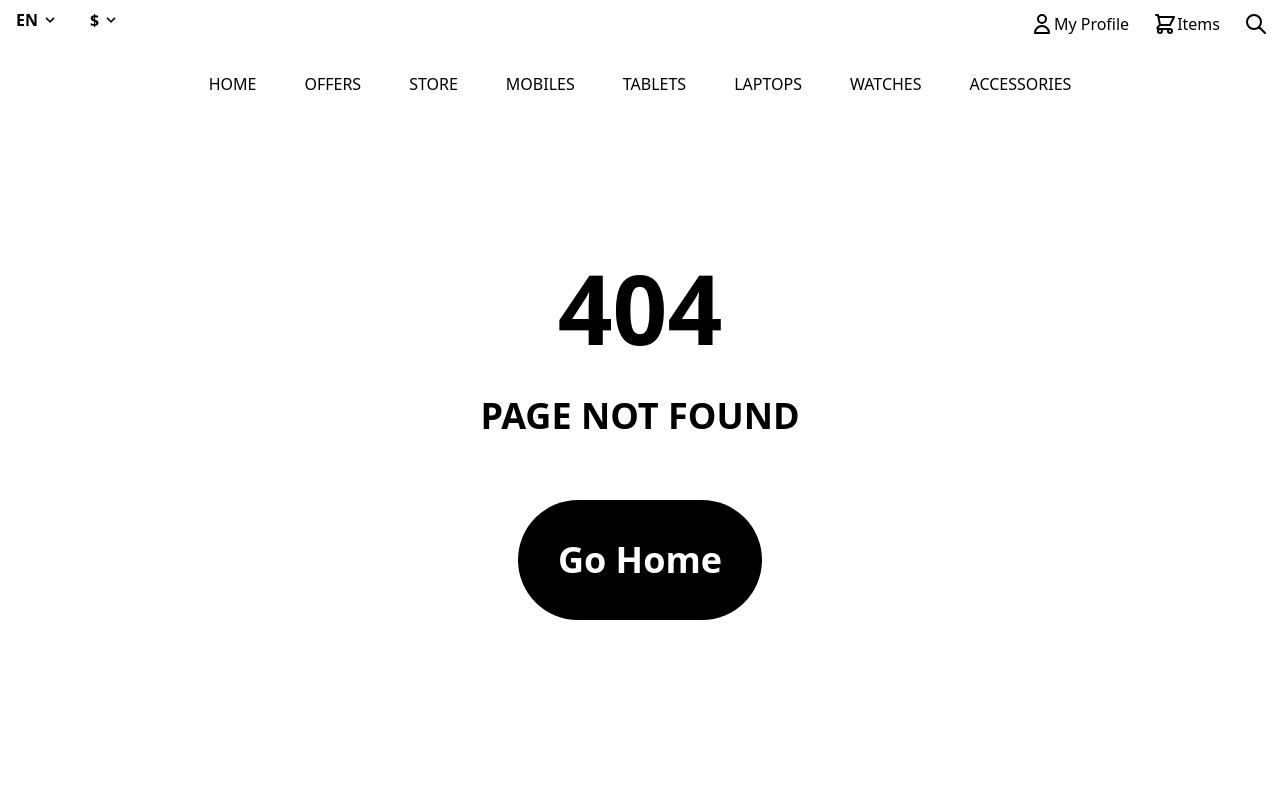
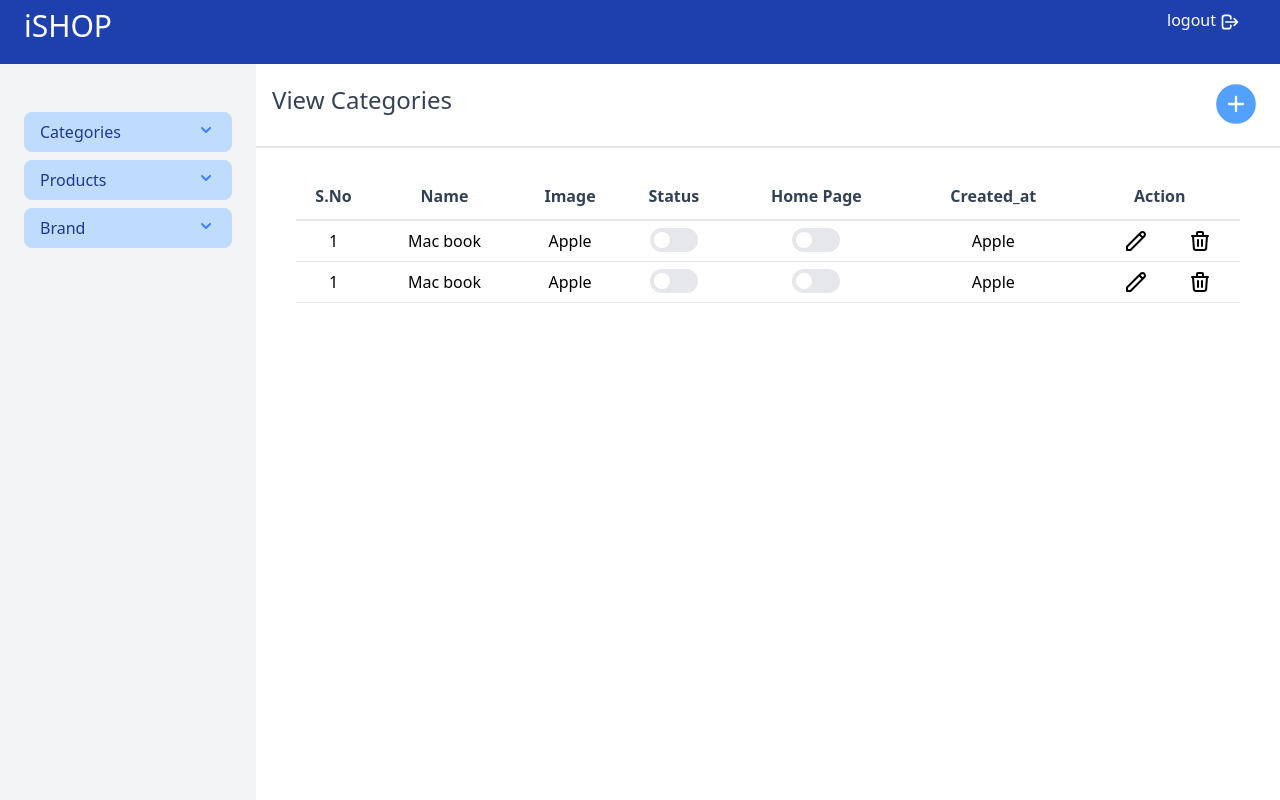
Before and after one commit to HarshitSharma19/project1, a React (Create React App) app in the folder frontend/: page /admin-panel/category/view in a window 1280 px wide. Shown: the top 800 px of the page. Built offline with nearby package versions, Linux system fonts and the light colour scheme.

Commit message:
modify admin panel pages(brand,categories,product)

```diff
--- a/frontend/src/Admin/AdminApp.jsx
+++ b/frontend/src/Admin/AdminApp.jsx
@@ -6,6 +6,8 @@ import ViewCategory from './AdminComponents/ViewCategory'
 import AddCategory from './AdminComponents/AddCategory'
 import AddProducts from './AdminComponents/AddProducts'
 import ViewProducts from './AdminComponents/ViewProducts'
+import AddBrand from './AdminComponents/AddBrand'
+import ViewBrand from './AdminComponents/ViewBrand'
 
 export default function AdminApp() {
   return (
@@ -13,10 +15,12 @@ export default function AdminApp() {
     <Routes>
       <Route path ='/login' element = {<Login/>}/>
       <Route path ="/admin-panel" element={<AdminPanel com={""}/>} />
-      <Route path ='/admin-panel/add-category' element={<AdminPanel com={<AddCategory/>}/>}/>
-      <Route path ='/admin-panel/view-category' element={<AdminPanel com={<ViewCategory/>}/>}/>
-      <Route path ='/admin-panel/add-products' element={<AdminPanel com={<AddProducts/>}/>}/>
-      <Route path ='/admin-panel/view-products' element={<AdminPanel com={<ViewProducts/>}/>}/>
+      <Route path ='/admin-panel/category/add' element={<AdminPanel com={<AddCategory/>}/>}/>
+      <Route path ='/admin-panel/category/view' element={<AdminPanel com={<ViewCategory/>}/>}/>
+      <Route path ='/admin-panel/products/add' element={<AdminPanel com={<AddProducts/>}/>}/>
+      <Route path ='/admin-panel/products/view' element={<AdminPanel com={<ViewProducts/>}/>}/>
+      <Route path ='/admin-panel/brand/add' element={<AdminPanel com={<AddBrand/>}/>}/>
+      <Route path ='/admin-panel/brand/view' element={<AdminPanel com={<ViewBrand/>}/>}/>
     </Routes>
     </>
     )
--- /dev/null
+++ b/frontend/src/Admin/AdminComponents/AddBrand.jsx
@@ -0,0 +1,7 @@
+import React from 'react'
+
+export default function AddBrand() {
+  return (
+    <div>AddBrand</div>
+  )
+}
--- a/frontend/src/Admin/AdminComponents/AddCategory.jsx
+++ b/frontend/src/Admin/AdminComponents/AddCategory.jsx
@@ -1,6 +1,6 @@
 import React from 'react'
-import { Link, useParams } from 'react-router-dom'
-
+import { useParams } from 'react-router-dom'
+import Dropzone from './Dropzone'
 export default function AddCategory() {
   const Page = useParams()
   return (
@@ -19,12 +19,12 @@ export default function AddCategory() {
         <table className='table-auto w-full '>
           <tbody>
             <tr className='h-16'>
-              <td className='w-48'>Category</td>
+              <td className='w-48'>Name</td>
               <td><input type="text" className="border border-slate-400  w-96 h-8 focus:outline-none focus:ring-1 focus:ring-indigo-600 rounded-md" /> </td>
             </tr>
-            <tr className='h-16 border-b-2'>
-              <td className='w-48 pb-32 pt-7'>Brand</td>
-              <td className='pb-32 pt-7'><input type="text" className="border border-slate-400  w-96 h-8 focus:outline-none focus:ring-1 focus:ring-indigo-600 rounded-md" /></td>
+            <tr className='h-26 border-b-2'>
+              <td className='flex items-start mt-4'>Upload Images</td>
+              <td className=' mt-6 pt-4 pb-20'><Dropzone/></td>
             </tr>
             <tr>
               <td className='h-28 text-end' colSpan={2} >
--- a/frontend/src/Admin/AdminComponents/AddProducts.jsx
+++ b/frontend/src/Admin/AdminComponents/AddProducts.jsx
@@ -1,7 +1,8 @@
 import React from 'react'
-import { Link, useParams } from 'react-router-dom'
+import { useParams } from 'react-router-dom'
 import Dropzone from "./Dropzone"
 export default function AddProducts() {
+
   const Page = useParams()
   return (
     (Page.id)?
@@ -37,14 +38,14 @@ export default function AddProducts() {
             </tr>
             <tr className='h-28'>
               <td>
-                <select className="w-56 h-8 text-center rounded-md">
+                <select className="w-56 h-8 text-center rounded-md border">
                   <option value="">--Brand--</option>
                   <option value="Partnership">Partnership</option>
                   <option value="General Question">General</option>
                 </select>
               </td>
               <td>
-                <select className="w-56 h-8 text-center rounded-md">
+                <select className="w-56 h-8 text-center rounded-md border">
                   <option value="">--Categories--</option>
                   <option value="Partnership">Partnership</option>
                   <option value="General Question">General</option>
--- a/frontend/src/Admin/AdminComponents/DropDown.jsx
+++ b/frontend/src/Admin/AdminComponents/DropDown.jsx
@@ -10,23 +10,23 @@ export default function DropDown() {
         <Disclosure>
           {({ open }) => (
             <>
-              <Disclosure.Button className="flex w-full justify-between rounded-lg bg-blue-100 px-4 py-2 text-left text-base font-medium  text-blue-900 hover:bg-blue-300 focus:outline-none focus-visible:ring focus-visible:ring-blue-500 focus-visible:ring-opacity-75">
+              <Disclosure.Button className="flex w-full justify-between rounded-lg bg-blue-200 px-4 py-2 text-left text-base font-medium  text-blue-900 hover:bg-blue-300 focus:outline-none focus-visible:ring focus-visible:ring-blue-500 focus-visible:ring-opacity-75">
                 <span>Categories</span>
                 <ChevronUpIcon
                   className={`${
-                    open ? 'rotate-180 transform' : ''
+                    open ? 'rotate-360 transform' : 'rotate-180 transform'
                   } h-5 w-5 text-blue-500`}
                 />
               </Disclosure.Button>
               <Disclosure.Panel className="px-4 pt-4 pb-1 text-gray-700">
-              <Link to='/admin-panel/add-category'><button className='flex w-48 rounded-md py-1  pl-2 text-left text-base hover:bg-slate-200'>
+              <Link to='/admin-panel/category/add'><button className='flex w-48 rounded-md py-1  pl-2 text-left text-base hover:bg-slate-200'>
                     <svg xmlns="http://www.w3.org/2000/svg" className="h-5 w-5 mt-1 mr-2" fill="none" viewBox="0 0 24 24" stroke="currentColor" strokeWidth="2">
                     <path strokeLinecap="round" strokeLinejoin="round" d="M12 6v6m0 0v6m0-6h6m-6 0H6" />
                     </svg> Add
                   </button></Link>
               </Disclosure.Panel>
               <Disclosure.Panel className="px-4 pt-3 pb-2 text-gray-700">
-              <Link to='/admin-panel/view-category'><button className='flex w-48 rounded-md py-1 pl-2 text-left text-base hover:bg-slate-200'>
+              <Link to='/admin-panel/category/view'><button className='flex w-48 rounded-md py-1 pl-2 text-left text-base hover:bg-slate-200'>
                     <svg xmlns="http://www.w3.org/2000/svg" className="h-5 w-5 mt-1 mr-2" fill="none" viewBox="0 0 24 24" stroke="currentColor" strokeWidth="2">
                     <path strokeLinecap="round" strokeLinejoin="round" d="M4 6h16M4 10h16M4 14h16M4 18h16" />
                     </svg>View
@@ -42,19 +42,47 @@ export default function DropDown() {
                 <span>Products</span>
                 <ChevronUpIcon
                   className={`${
-                    open ? 'rotate-180 transform' : ''
+                    open ? 'rotate-360 transform' : 'rotate-180 transform'
                   } h-5 w-5 text-blue-500`}
                 />
               </Disclosure.Button>
               <Disclosure.Panel className="px-4 pt-4 pb-1 text-gray-700">
-                  <Link to='/admin-panel/add-products'><button className='flex w-48  rounded-md py-1 pl-2 text-left text-base hover:bg-slate-200'>
+                  <Link to='/admin-panel/products/add'><button className='flex w-48  rounded-md py-1 pl-2 text-left text-base hover:bg-slate-200'>
                     <svg xmlns="http://www.w3.org/2000/svg" className="h-5 w-5 mt-1 mr-2" fill="none" viewBox="0 0 24 24" stroke="currentColor" strokeWidth="2">
                     <path strokeLinecap="round" strokeLinejoin="round" d="M12 6v6m0 0v6m0-6h6m-6 0H6" />
                     </svg> Add
                   </button></Link>
               </Disclosure.Panel>
               <Disclosure.Panel className="px-4 pt-3 pb-2 text-gray-700">
-                 <Link to='/admin-panel/view-products'><button className='flex w-48 rounded-md py-1 pl-2 text-left   text-base hover:bg-slate-200'>
+                 <Link to='/admin-panel/products/view'><button className='flex w-48 rounded-md py-1 pl-2 text-left   text-base hover:bg-slate-200'>
+                    <svg xmlns="http://www.w3.org/2000/svg" className="h-5 w-5 mt-1 mr-2" fill="none" viewBox="0 0 24 24" stroke="currentColor" strokeWidth="2">
+                    <path strokeLinecap="round" strokeLinejoin="round" d="M4 6h16M4 10h16M4 14h16M4 18h16" />
+                    </svg>View
+                  </button></Link>
+              </Disclosure.Panel>
+            </>
+          )}
+        </Disclosure>
+        <Disclosure as="div" className="mt-2">
+          {({ open }) => (
+            <>
+              <Disclosure.Button className="flex w-full justify-between rounded-lg bg-blue-200 px-4 py-2 text-left text-base font-medium text-blue-900 hover:bg-blue-300 focus:outline-none focus-visible:ring focus-visible:ring-blue-600 focus-visible:ring-opacity-75">
+                <span>Brand</span>
+                <ChevronUpIcon
+                  className={`${
+                    open ? 'rotate-360 transform' : 'rotate-180 transform'
+                  } h-5 w-5 text-blue-500`}
+                />
+              </Disclosure.Button>
+              <Disclosure.Panel className="px-4 pt-4 pb-1 text-gray-700">
+                  <Link to='/admin-panel/brand/add'><button className='flex w-48  rounded-md py-1 pl-2 text-left text-base hover:bg-slate-200'>
+                    <svg xmlns="http://www.w3.org/2000/svg" className="h-5 w-5 mt-1 mr-2" fill="none" viewBox="0 0 24 24" stroke="currentColor" strokeWidth="2">
+                    <path strokeLinecap="round" strokeLinejoin="round" d="M12 6v6m0 0v6m0-6h6m-6 0H6" />
+                    </svg> Add
+                  </button></Link>
+              </Disclosure.Panel>
+              <Disclosure.Panel className="px-4 pt-3 pb-2 text-gray-700">
+                 <Link to='/admin-panel/brand/view'><button className='flex w-48 rounded-md py-1 pl-2 text-left   text-base hover:bg-slate-200'>
                     <svg xmlns="http://www.w3.org/2000/svg" className="h-5 w-5 mt-1 mr-2" fill="none" viewBox="0 0 24 24" stroke="currentColor" strokeWidth="2">
                     <path strokeLinecap="round" strokeLinejoin="round" d="M4 6h16M4 10h16M4 14h16M4 18h16" />
                     </svg>View
--- /dev/null
+++ b/frontend/src/Admin/AdminComponents/SwitchBtn.jsx
@@ -0,0 +1,23 @@
+import { useEffect, useState } from 'react'
+import { Switch } from '@headlessui/react'
+
+export default function SwitchBtn() {
+  const [enabled, setEnabled] = useState(false)
+
+  useEffect(()=>{},[])
+  return (
+    <Switch
+      checked={enabled}
+      onChange={setEnabled}
+      className={`${
+        enabled ? 'bg-blue-600' : 'bg-gray-200'
+      } relative inline-flex  h-6 w-12 items-center rounded-full`}
+    >
+      <span
+        className={`${
+          enabled ? 'translate-x-7' : 'translate-x-1'
+        } inline-block h-4 w-4  transform rounded-full bg-white`}
+      />
+    </Switch>
+  )
+}
--- /dev/null
+++ b/frontend/src/Admin/AdminComponents/ViewBrand.jsx
@@ -0,0 +1,7 @@
+import React from 'react'
+
+export default function ViewBrand() {
+  return (
+    <div>ViewBrand</div>
+  )
+}
--- a/frontend/src/Admin/AdminComponents/ViewCategory.jsx
+++ b/frontend/src/Admin/AdminComponents/ViewCategory.jsx
@@ -1,5 +1,6 @@
 import React from 'react'
 import { Link } from 'react-router-dom'
+import SwitchBtn from './SwitchBtn'
 
 export default function ViewCategory() {
   return (
@@ -7,7 +8,7 @@ export default function ViewCategory() {
     <div className='flex border-b-2 justify-between px-4 py-2 ' >
       <div className=' h-14 text-2xl flex items-center justify-center text-gray-700'> View Categories</div>
       <div className=' pt-1'>
-        <Link to="/admin-panel/add-category"><button>
+        <Link to="/admin-panel/category/add"><button>
           <svg xmlns="http://www.w3.org/2000/svg" class="h-14 w-14" fill="#54a0ff" viewBox="0 0 24 24" stroke="white" strokeWidth="1">
           <path strokeLinecap="round" strokeLinejoin="round" d="M12 9v3m0 0v3m0-3h3m-3 0H9m12 0a9 9 0 11-18 0 9 9 0 0118 0z" />
          </svg>
@@ -18,11 +19,14 @@ export default function ViewCategory() {
     <div className='mt-6 mx-10 '>
       <table className="table-auto text-center w-full ">
         <thead className='border-b-2'>
-          <tr className='h-12'>
-            <th>S.No</th>
-            <th>Category Name</th>
-            <th>Category Brand</th>
-            <th>Action</th>
+          <tr className='h-12 text-slate-700 font-semibold text-md'>
+            <td>S.No</td>
+            <td>Name</td>
+            <td>Image</td>
+            <td>Status</td>
+            <td>Home Page</td>
+            <td>Created_at</td>
+            <td>Action</td>
           </tr>
         </thead>
         <tbody >
@@ -30,12 +34,17 @@ export default function ViewCategory() {
             <td>1</td>
             <td>Mac book</td>
             <td>Apple</td>
-            <td className='flex justify-around py-2 pr-4  '>
-            <button><svg xmlns="http://www.w3.org/2000/svg" className="h-6 w-6 " fill="none" viewBox="0 0  24  24" stroke="currentColor" strokeWidth="2">
+            <td><SwitchBtn flag={1}/></td>
+            <td><SwitchBtn/></td>
+            <td>Apple</td>
+            <td className='flex py-2'>
+              <div className='w-20 flex'>
+                <button><svg xmlns="http://www.w3.org/2000/svg" className="ml-11 h-6 w-6 " fill="none" viewBox="0 0  24  24" stroke="currentColor" strokeWidth="2">
                 <path strokeLinecap="round" strokeLinejoin="round" d="M15.232 5.232l3.536 3.536m-2.036-5.036a2.5 2.5 0 113.536 3.536L6.5 21.036H3v-3.572L16.732 3.732z" />
                 </svg></button>
-            <button><svg xmlns="http://www.w3.org/2000/svg" className="h-6 w-6 " fill="none" viewBox="0 0 24 24" stroke="currentColor" strokeWidth="2">
+                <button><svg xmlns="http://www.w3.org/2000/svg" className="ml-10 h-6 w-6 " fill="none" viewBox="0 0 24 24" stroke="currentColor" strokeWidth="2">
                 <path strokeLinecap="round" strokeLinejoin="round" d="M19 7l-.867 12.142A2 2 0 0116.138 21H7.862a2 2 0 01-1.995-1.858L5 7m5 4v6m4-6v6m1-10V4a1 1 0 00-1-1h-4a1 1 0 00-1 1v3M4 7h16" /></svg></button>
+              </div>
             </td>
           </tr>
 
@@ -43,12 +52,17 @@ export default function ViewCategory() {
             <td>1</td>
             <td>Mac book</td>
             <td>Apple</td>
-            <td className='flex justify-around py-2 pr-4  '>
-            <button><svg xmlns="http://www.w3.org/2000/svg" className="h-6 w-6 " fill="none" viewBox="0 0  24  24" stroke="currentColor" strokeWidth="2">
+            <td><SwitchBtn/></td>
+            <td><SwitchBtn/></td>
+            <td>Apple</td>
+            <td className='flex py-2'>
+              <div className='w-20 flex'>
+                <button><svg xmlns="http://www.w3.org/2000/svg" className="ml-11 h-6 w-6 " fill="none" viewBox="0 0  24  24" stroke="currentColor" strokeWidth="2">
                 <path strokeLinecap="round" strokeLinejoin="round" d="M15.232 5.232l3.536 3.536m-2.036-5.036a2.5 2.5 0 113.536 3.536L6.5 21.036H3v-3.572L16.732 3.732z" />
                 </svg></button>
-            <button><svg xmlns="http://www.w3.org/2000/svg" className="h-6 w-6 " fill="none" viewBox="0 0 24 24" stroke="currentColor" strokeWidth="2">
+                <button><svg xmlns="http://www.w3.org/2000/svg" className="ml-10 h-6 w-6 " fill="none" viewBox="0 0 24 24" stroke="currentColor" strokeWidth="2">
                 <path strokeLinecap="round" strokeLinejoin="round" d="M19 7l-.867 12.142A2 2 0 0116.138 21H7.862a2 2 0 01-1.995-1.858L5 7m5 4v6m4-6v6m1-10V4a1 1 0 00-1-1h-4a1 1 0 00-1 1v3M4 7h16" /></svg></button>
+              </div>
             </td>
           </tr>
         </tbody>
--- a/frontend/src/Admin/AdminComponents/ViewProducts.jsx
+++ b/frontend/src/Admin/AdminComponents/ViewProducts.jsx
@@ -7,7 +7,7 @@ export default function ViewProducts() {
     <div className=' flex border-b-2 justify-between px-4 py-2 '>
       <div className=' h-14 text-2xl flex items-center justify-center text-gray-700'> View Products</div>
       <div className=' pt-1'>
-        <Link to='/admin-panel/add-products'><button>
+        <Link to='/admin-panel/products/add'><button>
           <svg xmlns="http://www.w3.org/2000/svg" class="h-14 w-14" fill="#54a0ff" viewBox="0 0 24 24" stroke="white" strokeWidth="1">
           <path strokeLinecap="round" strokeLinejoin="round" d="M12 9v3m0 0v3m0-3h3m-3 0H9m12 0a9 9 0 11-18 0 9 9 0 0118 0z" />
           </svg>
@@ -33,12 +33,14 @@ export default function ViewProducts() {
             <td>Mac book</td>
             <td>Mac book</td>
             <td>Mac book</td>
-            <td className='flex justify-around py-2 pr-4  '>
-            <button><svg xmlns="http://www.w3.org/2000/svg" className="h-6 w-6 " fill="none" viewBox="0 0  24  24" stroke="currentColor" strokeWidth="2">
+            <td className='flex py-2'>
+              <div className='w-20 flex'>
+                <button><svg xmlns="http://www.w3.org/2000/svg" className="ml-16 h-6 w-6 " fill="none" viewBox="0 0  24  24" stroke="currentColor" strokeWidth="2">
                 <path strokeLinecap="round" strokeLinejoin="round" d="M15.232 5.232l3.536 3.536m-2.036-5.036a2.5 2.5 0 113.536 3.536L6.5 21.036H3v-3.572L16.732 3.732z" />
                 </svg></button>
-            <button><svg xmlns="http://www.w3.org/2000/svg" className="h-6 w-6 " fill="none" viewBox="0 0 24 24" stroke="currentColor" strokeWidth="2">
+                <button><svg xmlns="http://www.w3.org/2000/svg" className="ml-10 h-6 w-6 " fill="none" viewBox="0 0 24 24" stroke="currentColor" strokeWidth="2">
                 <path strokeLinecap="round" strokeLinejoin="round" d="M19 7l-.867 12.142A2 2 0 0116.138 21H7.862a2 2 0 01-1.995-1.858L5 7m5 4v6m4-6v6m1-10V4a1 1 0 00-1-1h-4a1 1 0 00-1 1v3M4 7h16" /></svg></button>
+              </div>
             </td>
           </tr>
 
@@ -48,12 +50,14 @@ export default function ViewProducts() {
             <td>Mac book</td>
             <td>Mac book</td>
             <td>Mac book</td>
-            <td className='flex justify-around py-2 pr-4  '>
-            <button><svg xmlns="http://www.w3.org/2000/svg" className="h-6 w-6 " fill="none" viewBox="0 0  24  24" stroke="currentColor" strokeWidth="2">
+            <td className='flex py-2'>
+              <div className='w-20 flex'>
+                <button><svg xmlns="http://www.w3.org/2000/svg" className="ml-16 h-6 w-6 " fill="none" viewBox="0 0  24  24" stroke="currentColor" strokeWidth="2">
                 <path strokeLinecap="round" strokeLinejoin="round" d="M15.232 5.232l3.536 3.536m-2.036-5.036a2.5 2.5 0 113.536 3.536L6.5 21.036H3v-3.572L16.732 3.732z" />
                 </svg></button>
-            <button><svg xmlns="http://www.w3.org/2000/svg" className="h-6 w-6 " fill="none" viewBox="0 0 24 24" stroke="currentColor" strokeWidth="2">
+                <button><svg xmlns="http://www.w3.org/2000/svg" className="ml-10 h-6 w-6 " fill="none" viewBox="0 0 24 24" stroke="currentColor" strokeWidth="2">
                 <path strokeLinecap="round" strokeLinejoin="round" d="M19 7l-.867 12.142A2 2 0 0116.138 21H7.862a2 2 0 01-1.995-1.858L5 7m5 4v6m4-6v6m1-10V4a1 1 0 00-1-1h-4a1 1 0 00-1 1v3M4 7h16" /></svg></button>
+              </div>
             </td>
           </tr>
         </tbody>
--- a/frontend/src/Admin/AdminPages/AdminPanel.jsx
+++ b/frontend/src/Admin/AdminPages/AdminPanel.jsx
@@ -14,12 +14,9 @@ export default function AdminPanel(props) {
         <DropDown/>
         </div>
         <div className='w-[80%] ml-[20%]'>
-            {props.com}
+          {props.com}
         </div>
       </div>
-     {/* <div><ANavbar/></div> */}
-
-
   </div>
   )
 }
--- a/frontend/src/App.jsx
+++ b/frontend/src/App.jsx
@@ -1,32 +1,32 @@
-import { useLocation,Route,Routes } from "react-router-dom"
-import React,{ useEffect} from "react"
+// import { useLocation,Route,Routes } from "react-router-dom"
+// import React,{ useEffect} from "react"
 
-import Mobiles from "./Pages/Mobiles.jsx"
-import MainPage from './Pages/MainPage.jsx'
-import Error from "./Pages/Error.jsx"
-import Laptop from "./Pages/Laptop.jsx"
-import Offers from "./Pages/Offers.jsx"
-import Accessories from "./Pages/Accessories.jsx"
-import Cart from "./Pages/Cart.jsx"
-import Checkout from "./Pages/Checkout.jsx"
-import Store from "./Pages/Store.jsx"
-import PrivacyPolicy from "./Pages/PrivacyPolicy.jsx"
-import Profile from "./Pages/Profile.jsx"
-import Tablets from "./Pages/Tablet.jsx"
-import TermConditions from "./Pages/TermConditions.jsx"
-import Watches from "./Pages/Watches.jsx"
-import AdvCard from "./Components/AdvCard.jsx"
-import FooterDetails from './Components/FooterDetails'
-import Footer from "./Components/Footer.jsx"
-import Top from "./Components/Top.jsx"
-import Navbar from "./Components/Navbar.jsx"
-
+// import Mobiles from "./Pages/Mobiles.jsx"
+// import MainPage from './Pages/MainPage.jsx'
+// import Error from "./Pages/Error.jsx"
+// import Laptop from "./Pages/Laptop.jsx"
+// import Offers from "./Pages/Offers.jsx"
+// import Accessories from "./Pages/Accessories.jsx"
+// import Cart from "./Pages/Cart.jsx"
+// import Checkout from "./Pages/Checkout.jsx"
+// import Store from "./Pages/Store.jsx"
+// import PrivacyPolicy from "./Pages/PrivacyPolicy.jsx"
+// import Profile from "./Pages/Profile.jsx"
+// import Tablets from "./Pages/Tablet.jsx"
+// import TermConditions from "./Pages/TermConditions.jsx"
+// import Watches from "./Pages/Watches.jsx"
+// import AdvCard from "./Components/AdvCard.jsx"
+// import FooterDetails from './Components/FooterDetails'
+// import Footer from "./Components/Footer.jsx"
+// import Top from "./Components/Top.jsx"
+// import Navbar from "./Components/Navbar.jsx"
+import AdminApp from './Admin/AdminApp.jsx'
 
 
 export default function App() {
 return (
 <>
-  <ScrollToTop />
+  {/* <ScrollToTop />
   <Top />
   <Navbar />
   <Routes>
@@ -47,9 +47,8 @@ return (
   </Routes>
   <AdvCard />
   <FooterDetails />
-
-  <Footer />
-
+  <Footer /> */}
+  <AdminApp/>
 
 </>
 
@@ -57,12 +56,12 @@ return (
 }
 
 
-function ScrollToTop() {
-const { pathname } = useLocation();
+// function ScrollToTop() {
+// const { pathname } = useLocation();
 
-useEffect(() => {
-window.scrollTo(0, 0);
-}, [pathname]);
+// useEffect(() => {
+// window.scrollTo(0, 0);
+// }, [pathname]);
 
-return null;
-}
+// return null;
+// }
```
Also changed, not shown: frontend/src/Admin/AdminComponents/Dropzone.jsx (+7 -3 lines). Lines whose indentation alone changed are shown as unchanged.
